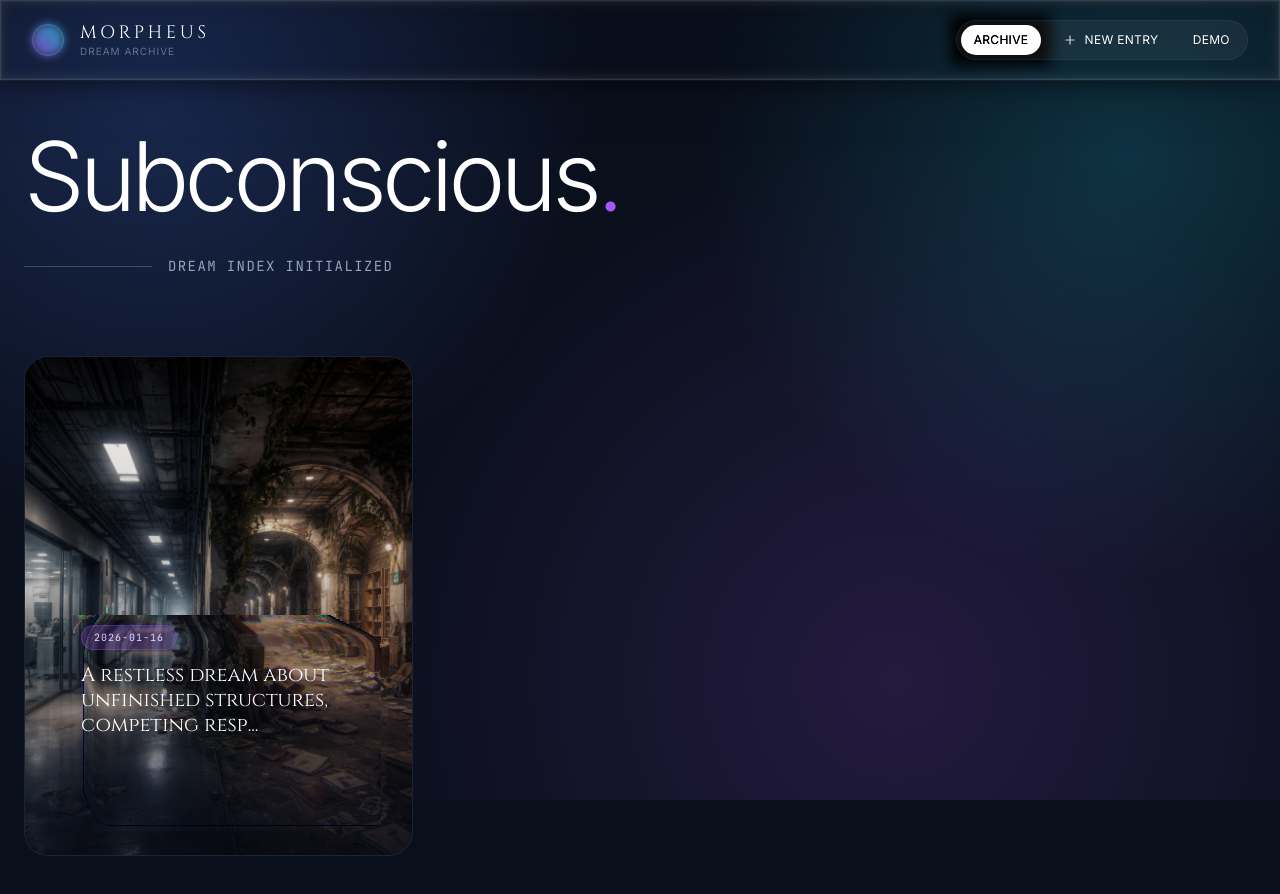
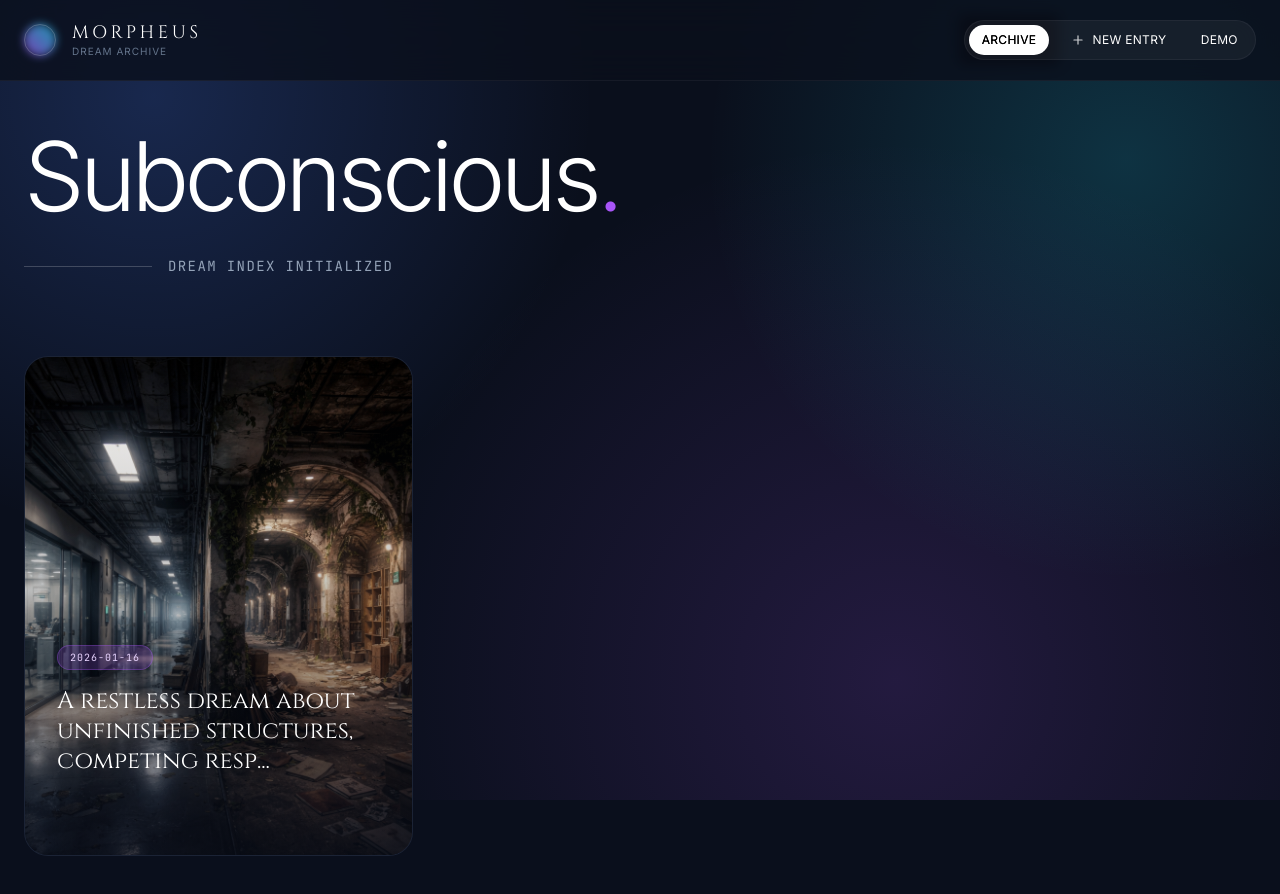
Before and after one commit to BenWassa/morpheus-dream-archive, a React (Vite) app: page / in a window 1280 px wide. Shown: the top 894 px of the page. Built offline with nearby package versions, Linux system fonts and the light colour scheme.

Commit message:
Revert glassmorphic styles except for FragmentCard and PARSE JSON button

```diff
--- a/src/App.jsx
+++ b/src/App.jsx
@@ -81,16 +81,8 @@ const Header = ({ currentView, setCurrentView }) => {
   const activeIndex = viewIndex[currentView] ?? 0;
 
   return (
-    <header className="fixed top-0 w-full z-50 border-b border-white/5 transition-all duration-300">
-      <GlassSurfaceReactBits
-        width="100%"
-        height={80}
-        borderRadius={0}
-        backgroundOpacity={0}
-        blur={11}
-        className="backdrop-blur-xl"
-      >
-        <div className="w-full max-w-7xl mx-auto px-6 h-full flex items-center justify-between">
+    <header className="fixed top-0 w-full z-50 border-b border-white/5 bg-[#0a0f1c]/80 backdrop-blur-xl transition-all duration-300">
+      <div className="max-w-7xl mx-auto px-6 h-20 flex items-center justify-between">
         <div
           className="flex items-center gap-4 cursor-pointer group"
           onClick={() => setCurrentView('gallery')}
@@ -113,7 +105,6 @@ const Header = ({ currentView, setCurrentView }) => {
           <GooeyNav items={navItems} initialActiveIndex={activeIndex} />
         </div>
       </div>
-      </GlassSurfaceReactBits>
     </header>
   );
 };
@@ -263,27 +254,19 @@ const GalleryView = () => {
                 <div className="absolute inset-0 bg-gradient-to-t from-[#0a0f1c]/70 via-[#0a0f1c]/25 to-transparent"></div>
               </div>
 
-              <div className="absolute inset-0 z-10 p-6 flex flex-col justify-end">
-                <GlassSurfaceReactBits
-                  width="100%"
-                  height="auto"
-                  borderRadius={24}
-                  backgroundOpacity={0}
-                  blur={11}
-                  className="shadow-2xl"
-                >
-                  <div className="p-6 transform translate-y-4 group-hover:translate-y-0 transition-transform duration-500">
-                    <div className="flex items-center gap-2 mb-3">
+              <div className="absolute inset-0 z-10 p-8 flex flex-col justify-end">
+                <div className="transform translate-y-4 group-hover:translate-y-0 transition-transform duration-500">
+                  <div className="flex items-center gap-2 mb-4">
                     <span className="bg-purple-500/20 text-purple-200 border border-purple-500/30 px-3 py-1 rounded-full text-[10px] font-mono tracking-widest uppercase">
                       {entry.date}
                     </span>
                   </div>
 
-                    <h3 className="text-xl font-display text-white mb-3 leading-tight group-hover:text-cyan-200 transition-colors">
+                  <h3 className="text-2xl font-display text-white mb-4 leading-tight group-hover:text-cyan-200 transition-colors">
                     {truncateText(entry.summary, 60)}
                   </h3>
 
-                    <div className="space-y-3 opacity-0 group-hover:opacity-100 transition-opacity duration-500 delay-100">
+                  <div className="space-y-4 opacity-0 group-hover:opacity-100 transition-opacity duration-500 delay-100">
                     <div className="flex flex-wrap gap-2">
                       {entry.keywords?.slice(0, 3).map((k, j) => (
                         <span key={j} className="text-[10px] text-slate-400 font-mono">
@@ -296,7 +279,6 @@ const GalleryView = () => {
                     </div>
                   </div>
                 </div>
-                </GlassSurfaceReactBits>
               </div>
             </div>
           ))}
@@ -311,15 +293,7 @@ const GalleryView = () => {
           ></div>
 
           <div className="relative w-full h-[calc(100vh-8rem)] md:h-[calc(100vh-7rem)] md:w-[95vw] md:max-w-6xl md:rounded-[2rem] bg-[#0a0f1c]/80 border border-white/5 shadow-2xl overflow-hidden flex flex-col animate-slide-up">
-            <GlassSurfaceReactBits
-              width="100%"
-              height="auto"
-              borderRadius={0}
-              backgroundOpacity={0}
-              blur={11}
-              className="z-50 border-b border-white/5"
-            >
-              <div className="w-full p-6 md:px-12 md:py-8 flex flex-col md:flex-row md:justify-between md:items-center transition-all gap-4">
+            <div className="flex-none p-6 md:px-12 md:py-8 border-b border-white/5 flex flex-col md:flex-row md:justify-between md:items-center bg-[#0a0f1c]/50 backdrop-blur-md z-50 gap-4">
               <div className="flex flex-col md:flex-row md:items-center gap-4 md:gap-6 min-w-0">
                 <div className="flex flex-col">
                   <span className="text-[10px] uppercase tracking-[0.2em] text-slate-500 mb-1">
@@ -343,13 +317,9 @@ const GalleryView = () => {
                 onClick={() => setSelectedEntry(null)}
                 className="group p-3 rounded-full hover:bg-white/5 transition-colors border border-transparent hover:border-white/10 self-start md:self-auto"
               >
-                  <X
-                    size={24}
-                    className="text-slate-400 group-hover:text-white transition-colors"
-                  />
+                <X size={24} className="text-slate-400 group-hover:text-white transition-colors" />
               </button>
             </div>
-            </GlassSurfaceReactBits>
 
             <div className="flex-1 overflow-y-auto custom-scrollbar">
               <div className="p-6 md:p-12 lg:p-20 max-w-5xl mx-auto">
```
Lines whose indentation alone changed are shown as unchanged.
